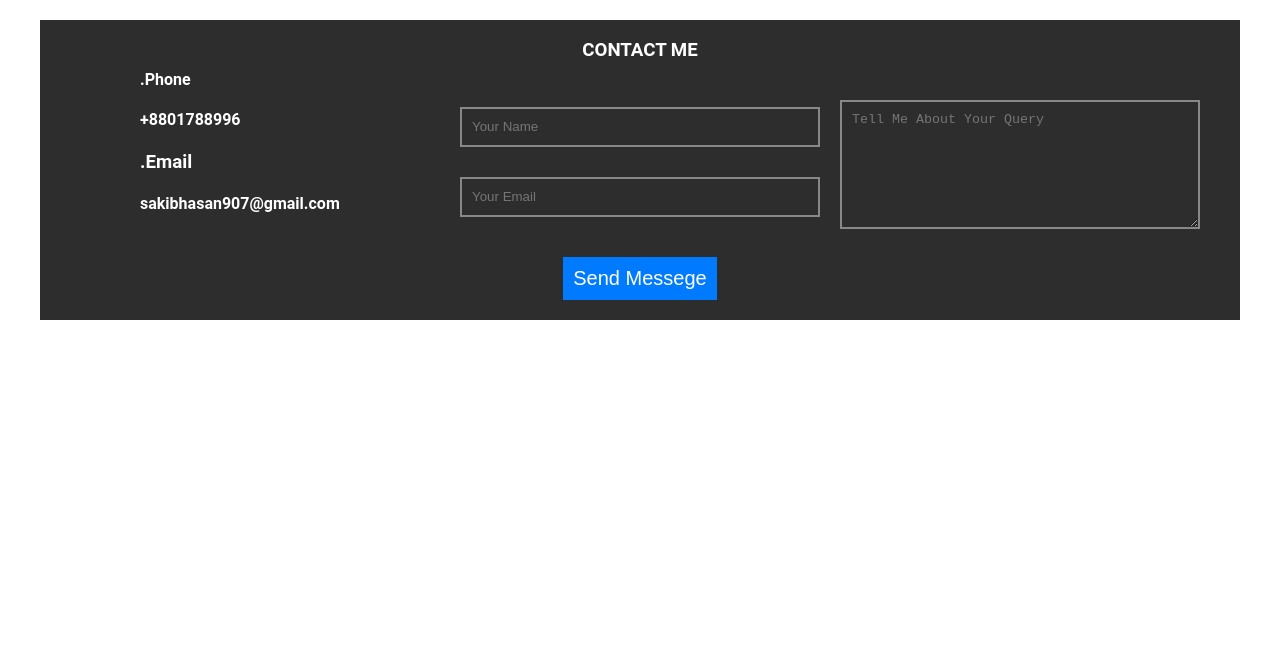
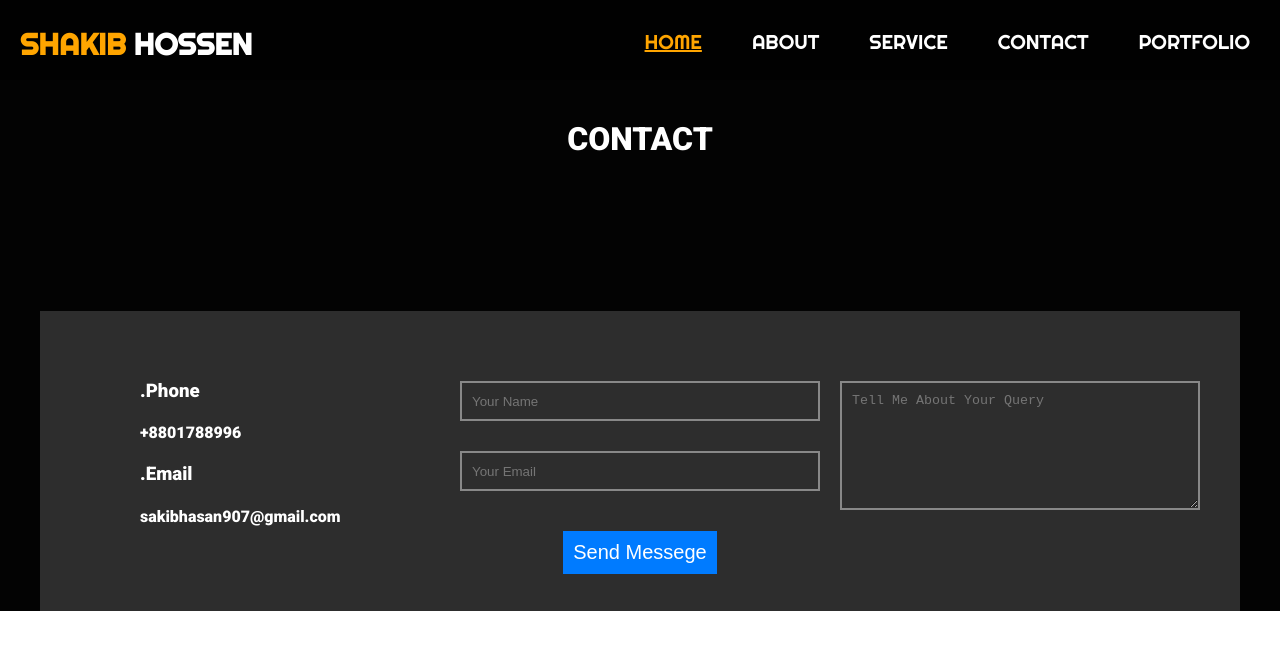
Before and after one commit to shakib907/portfolio, a plain HTML site: page contact.html in a window 1280 px wide. Drawn offline with Linux system fonts and the light colour scheme.

Commit message:
first commit

```diff
--- a/contact.html
+++ b/contact.html
@@ -1,43 +1,80 @@
 <!DOCTYPE html>
 <html>
 <head>
-	<meta charset="utf-8">
-	<title>Inshallah</title>
-	<link rel="stylesheet" type="text/css" href="css/style.css">
+    <meta charset="utf-8">
+    <title>InshaAllah</title>
+    <link href="https://fonts.googleapis.com/css2?family=Righteous&display=swap" rel="stylesheet">
+   <link href="https://fonts.googleapis.com/css2?family=Roboto:wght@300;500;900&display=swap" rel="stylesheet">
+
+    <link rel="stylesheet" type="text/css" href="css/style.css">
 </head>
-<body style="margin:20px">
+<body>
 
-	<div>
-	<div id="contact1" class="contact">
+    <!--body start-->
+    <div id="cote" class="sam" >
+     <!--background image start-->
+    <div class="bgimage2">
+        <!--header start-->
+        <header class="head">
+            <!--logo start-->
+            <div class="left">
+            <h2><span style="color:orange;font-family:  'Righteous', cursive; font-weight: bold;">SHAKIB</span> <span style="font-family:'Righteous', cursive ;">HOSSEN</span></h2>
+            </div>
+            <!--logo end-->
+            <!--menu list start-->
+
+            <div class="menu">
+                <ul>
+                    <li style="color:orange;"><a style="color:orange;" href="index.html"><u>HOME</u></a></li>
+                    <li><a href="about_me.html">ABOUT</a></li>
+                    <li><a href="service.html">SERVICE</a></li>
+                    <li><a href="contact.html">CONTACT</a></li>
+                    <li><a href="portfolio.html">PORTFOLIO</a></li>
+                </ul>
+            </div>
+            <!--menu list end-->
+       </header>
+       <!--header end-->
+       <!--text start-->
+
+
+       <!--text end-->
+
+    </div>
+    <!--background image end -->
+
+    <!--services start-->
+    <!--contact start-->
+<h1 style="text-align:center; font-family: 'Roboto', sans-serif;; background: #030303; margin: 0 auto; width: 1200px; color:#fff; margin-bottom: 153px;margin-top: 40px;">CONTACT</h1>
+<div id="contact1" class="contact">
     <div class="address">
-        <h35>.Phone</h3>
+        <h3>.Phone</h3>
         <h4>+8801788996</h4>
         <h3>.Email</h3>
         <h4>sakibhasan907@gmail.com</h4>
 
     </div>
    <div class="form">
-    <h3 class="ronok">CONTACT ME</h3>
-    <form method="get" style="text-align:center; margin-top:46px">
+
+    <form style="text-align:center; margin-top:70px">
         <input style="width: 360px;color: white; height: 40px;padding: 10px; margin-bottom: 30px;border: 2px solid #888; background: #2d2d2d;" type="text" name="name" placeholder="Your Name"><br>
         <input style="width: 360px;color: white; height: 40px;padding: 10px; border: 2px solid #888; background: #2d2d2d;"  type="email" name="email" placeholder="Your Email">
         <button id="send">Send Messege</button>
+    </form>
+   </div>
+    <div class="textaria">
+       <textarea rows="7px" cols="10px" style="width: 30%;color: white; margin-top: 70px; border: 2px solid #888; background: #2d2d2d; padding: 10px;"placeholder="Tell Me About Your Query"></textarea>
+    </div>
+
+</div>
+<!--contact end--->
 
 
 
-    </form>
 
 
-   </div>
 
 
-    <div class="textaria">
-       <textarea rows="7px" cols="10px" style="width: 30%;color: white; margin-top: 80px; border: 2px solid #888; background: #2d2d2d; padding: 10px;"placeholder="Tell Me About Your Query"></textarea>
-   </div>
-
-</div>
-<!--contact end-->
-    </div>
 
 </body>
 </html>
--- a/css/style.css
+++ b/css/style.css
@@ -9,7 +9,6 @@ body{
 
 
 }
-
 
 
 .bgimage{
```
Also changed, not shown: about_me.html (+50 -7 lines), index.html (+6 -8 lines), portfolio.html (+50 -7 lines), service.html (+49 -13 lines).
